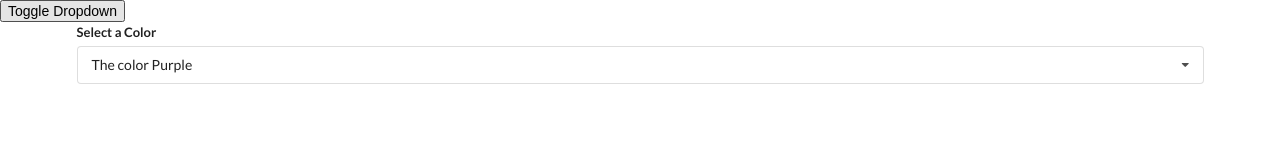
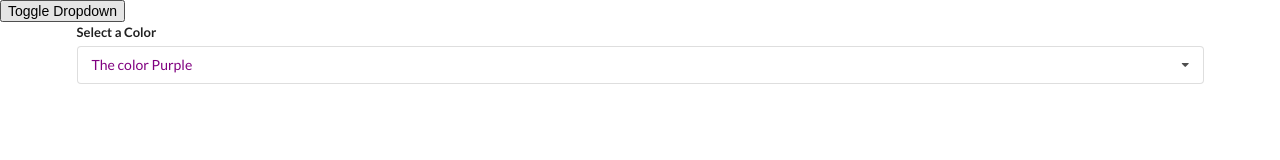
Before and after one commit to danporeda/widgets, a React (Create React App) app: page / in a window 1280 px wide. Shown: the top 160 px of the page. Built offline with nearby package versions, Linux system fonts and the light colour scheme.

Commit message:
added inline style to selectedLabel in Dropdown component for text to have color of selectedValue

```diff
--- a/src/App.js
+++ b/src/App.js
@@ -43,6 +43,7 @@ function App() {
       <Dropdown
         options={options}
         selectedLabel={selected.label}
+        selectedValue={selected.value}
         onSelectedChange={setSelected}
       />
     }
--- a/src/components/Dropdown.js
+++ b/src/components/Dropdown.js
@@ -1,6 +1,6 @@
 import { useState, useEffect, useRef } from 'react';
 
-function Dropdown ({ options, selectedLabel, onSelectedChange }) {
+function Dropdown ({ options, selectedLabel, selectedValue, onSelectedChange }) {
   const [open, setOpen] = useState(false);
   const ref = useRef();
 
@@ -58,7 +58,7 @@ function Dropdown ({ options, selectedLabel, onSelectedChange }) {
             className={`ui selection dropdown ${open && 'visible active'}`}
           >
             <i className="dropdown icon"></i>
-            <div className="text">{selectedLabel}</div>
+            <div className="text" style={{color: selectedValue}}>{selectedLabel}</div>
             <div className={`menu ${open && 'visible transition'}`}>{renderedOptions}</div>
           </div>
         </div>
```
